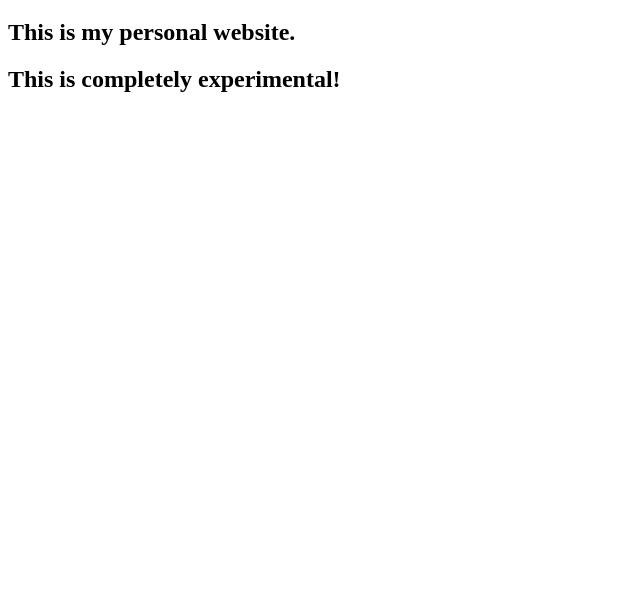
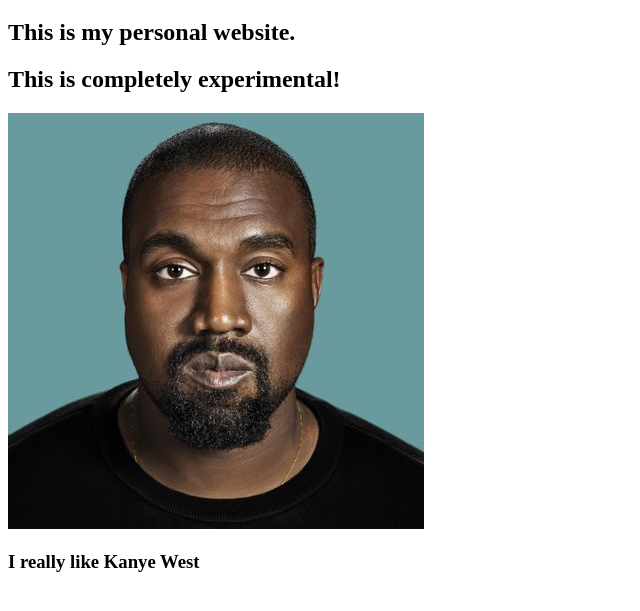
Before and after one commit to dtwomey777/dtwomey777.github.io, a plain HTML site: page index.html in a window 1280 px wide. Shown: the part 61-672 px from the top of the page, without its empty margins (0-640 px from the left). Drawn offline with Linux system fonts and the light colour scheme.

Commit message:
uploaded image

```diff
--- a/index.html
+++ b/index.html
@@ -8,5 +8,7 @@
     <h1>Declan Twomey</h1>
     <h2>This is my personal website.</h2>
     <h2>This is completely experimental!</h2>
+    <img src="kanye.jpg" alt="Kanye">
+    <h3>I really like Kanye West</h3>
   </body>
 </html>
```
Also changed, not shown: kanye.jpg (added).
